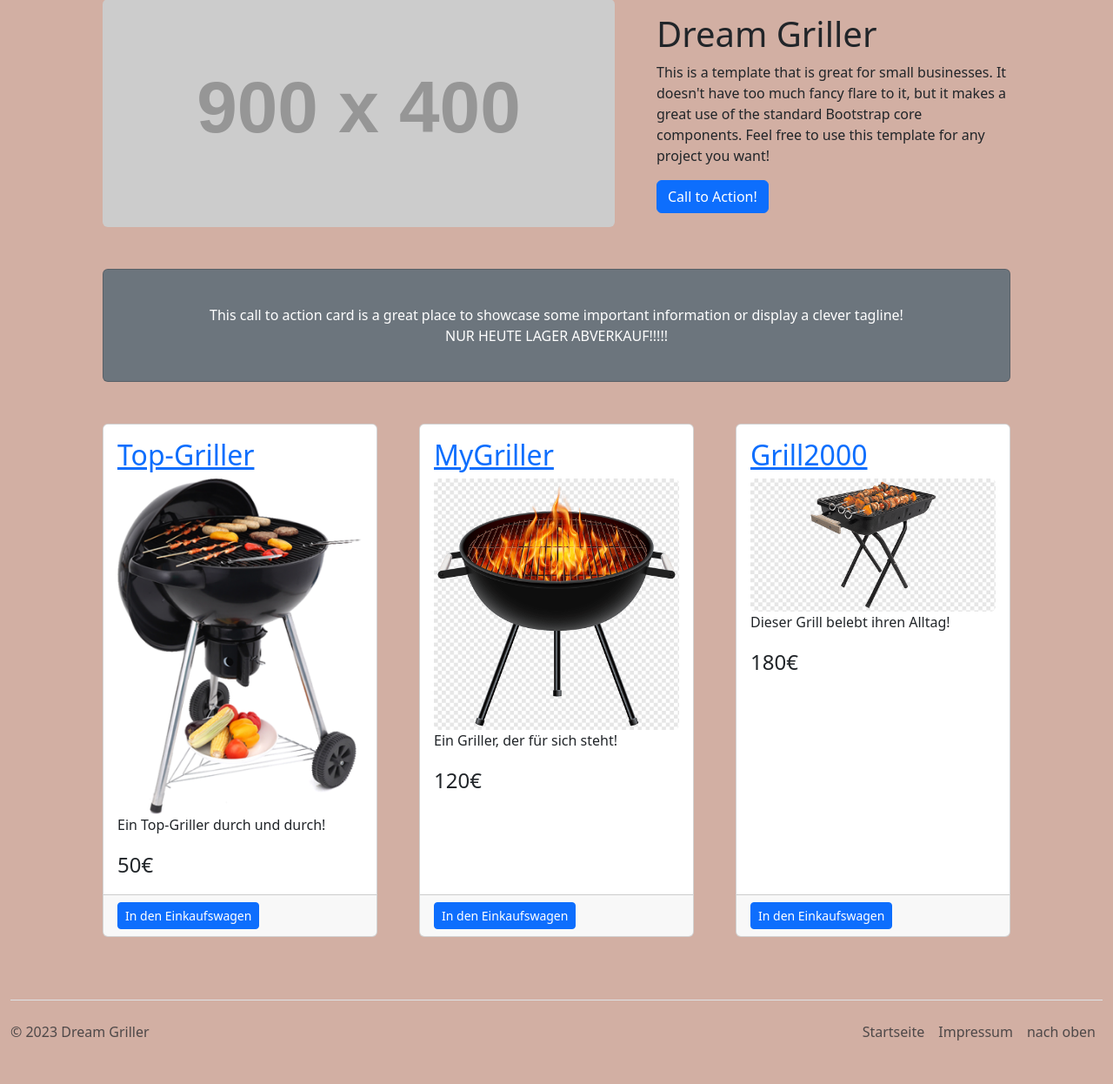
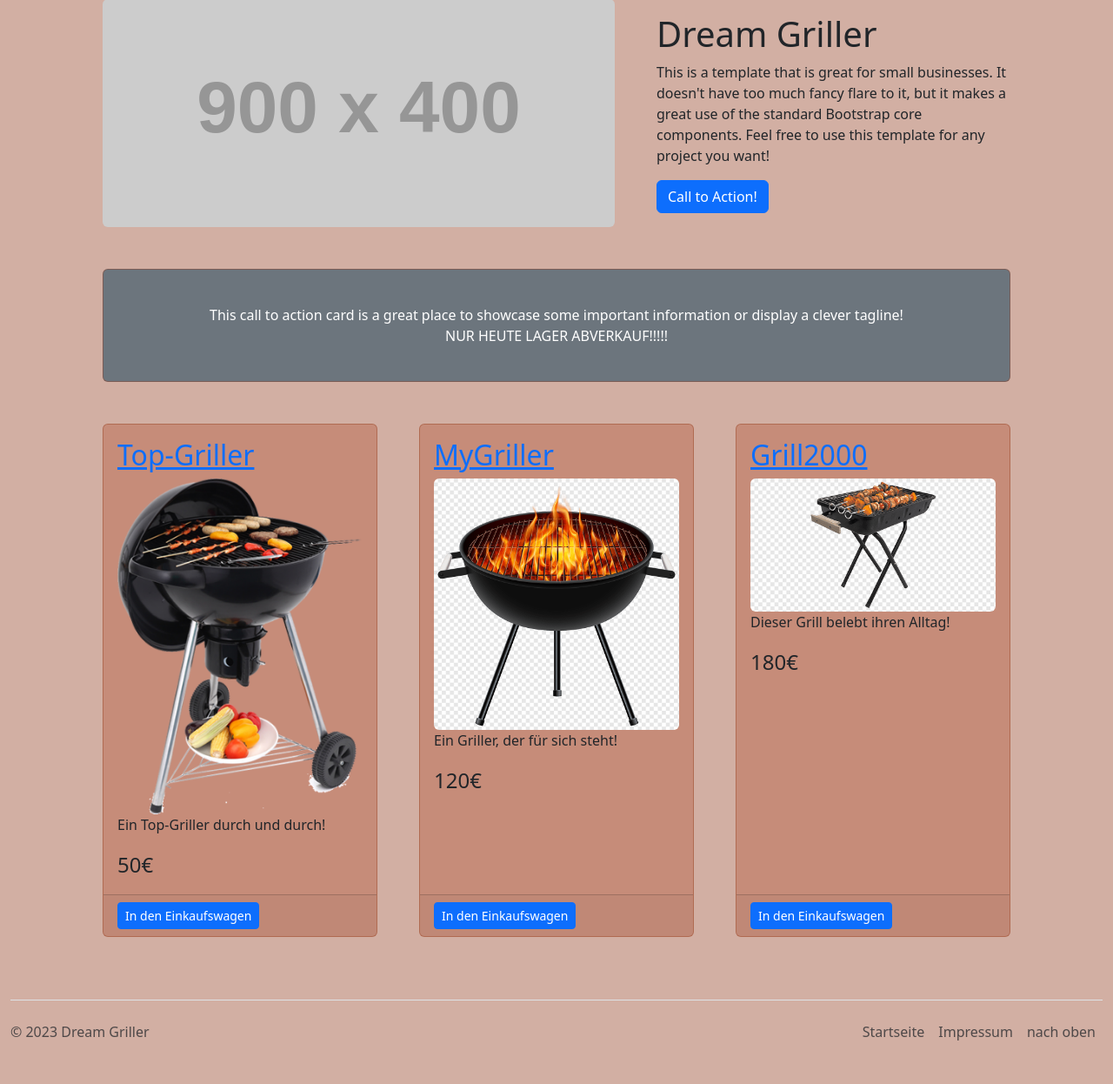
Before and after one commit to zhoudavidwi21/dream-griller, a PHP site: page / in a window 1280 px wide. Shown: the part 164-1410 px from the top of the page at 87% size. Run offline with PHP 8.4, Linux system fonts and the light colour scheme; grey boxes labelled with a size stand in for pictures from a placeholder-image service; some libraries are stand-ins or nearby versions.

Commit message:
added card styling

```diff
--- a/Frontend/res/css/background.css
+++ b/Frontend/res/css/background.css
@@ -1,6 +1,12 @@
 /*Hintergrund Farbe Website*/
 body{
     background-color: rgba(145, 57, 28, 0.404)
+}
+
+.card {
+    background-color: rgba(180, 90, 60, 0.404);
+    border: 1px solid rgba(145, 57, 28, 0.404);
+
 }
 
 /*Hintergrund Farbe Header*/
```
